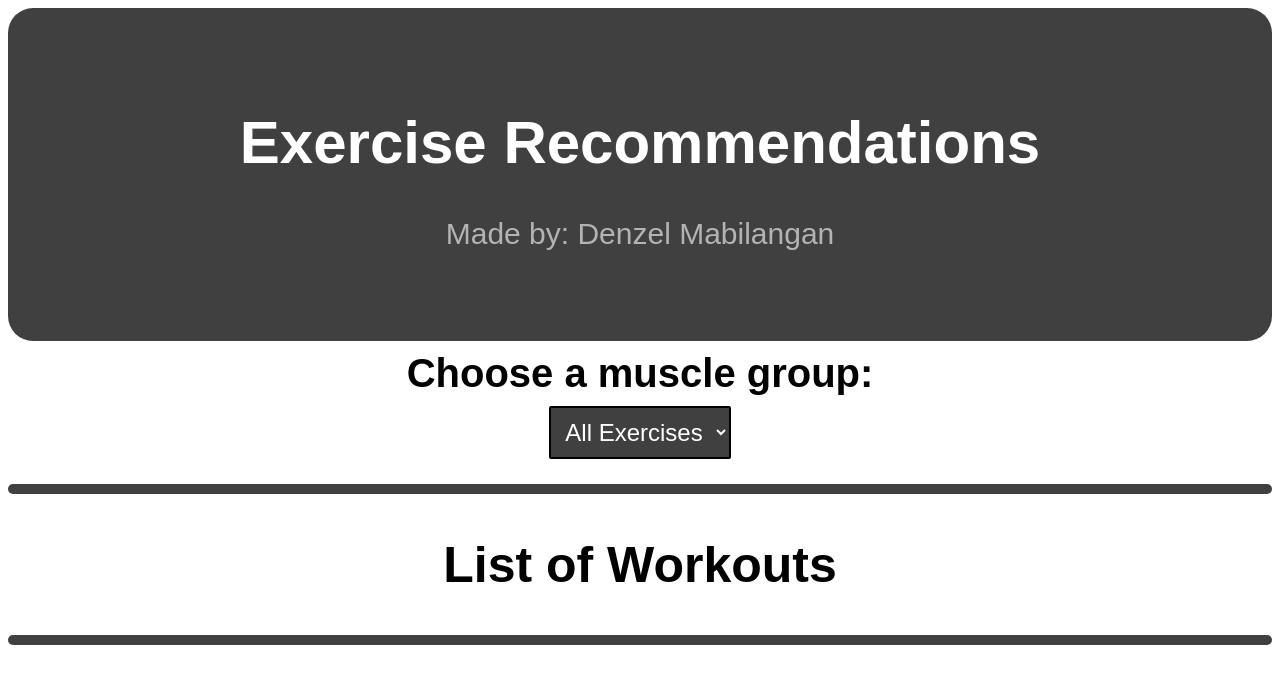
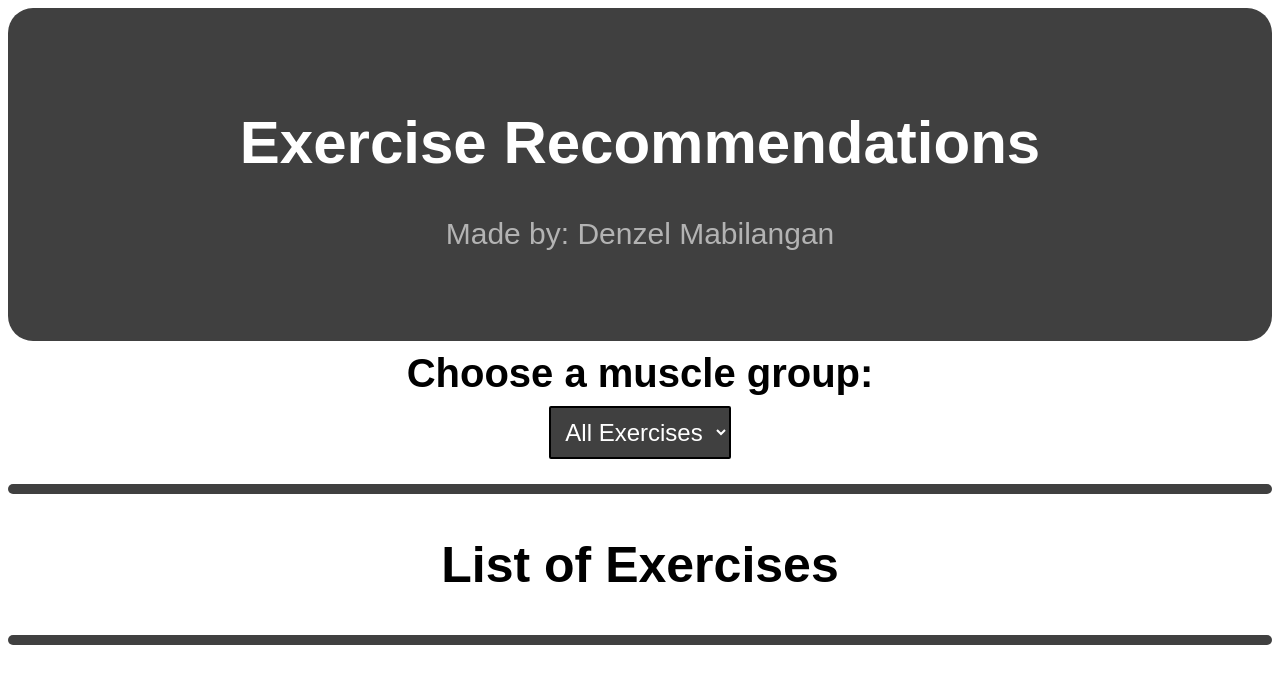
Before and after one commit to jdenzel/phase-1-project-exercise-recommendations, a plain HTML site: page index.html in a window 1280 px wide. Drawn offline with Linux system fonts and the light colour scheme; no server answers.

```diff
--- a/index.html
+++ b/index.html
@@ -32,7 +32,7 @@
         <span class="arrow"></span>
     </div>
     <div class="divider"></div>
-      <h2>List of Workouts</h2>
+      <h2>List of Exercises</h2>
       <div class="divider"></div>
     <div id="exercisesStack">
     </div>
```
Also changed, not shown: 1 other file.
